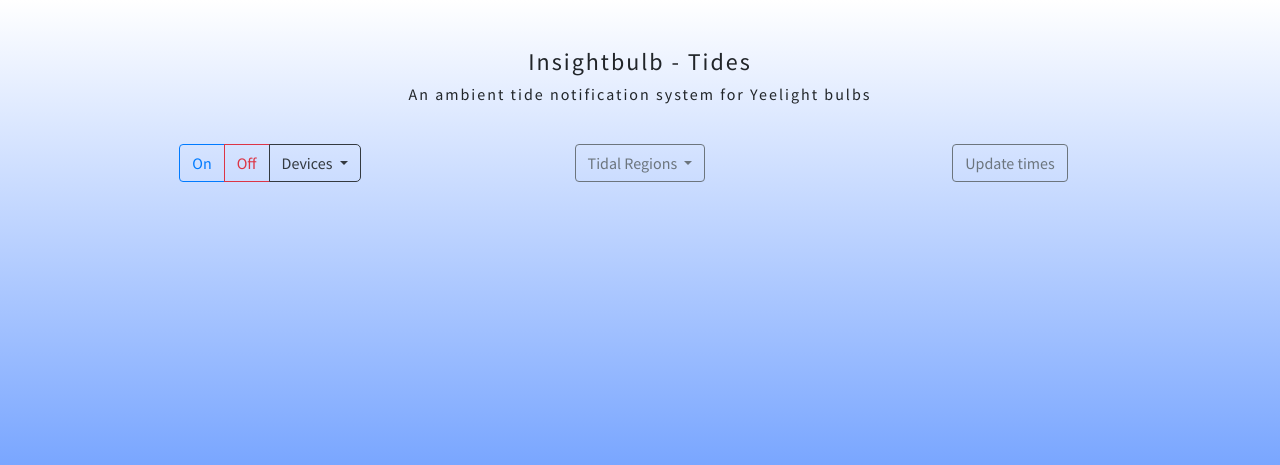
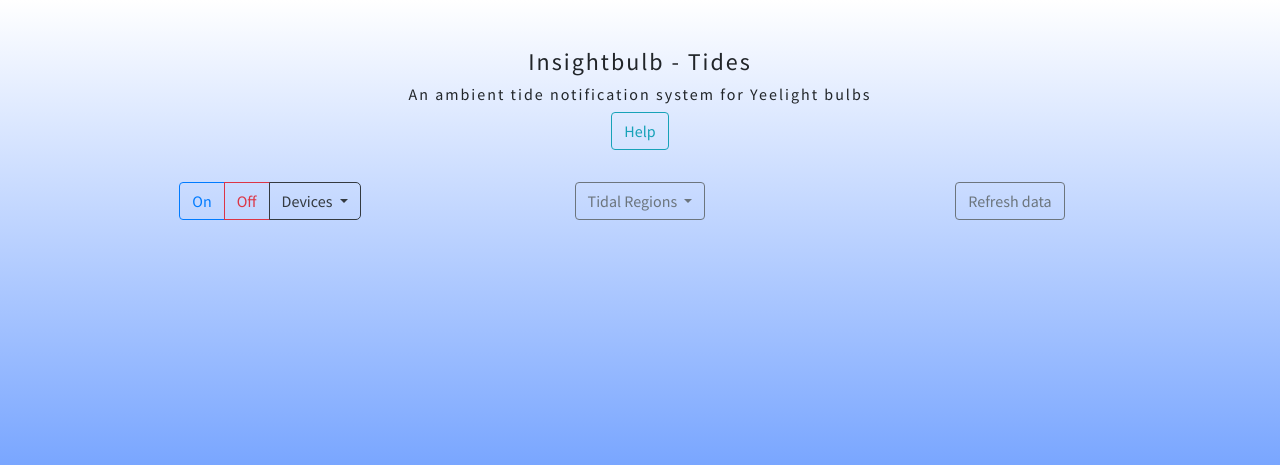
Before and after one commit to insightbulb/insightbulb, a Flask app: page /show-tide-extrema in a window 1280 px wide. Shown: the top 465 px of the page. Run offline with Flask 2, Linux system fonts and the light colour scheme; parts of the project's set-up code (start-up, migrations or seed data) failed here and were passed over; some libraries are stand-ins or nearby versions.

Commit message:
app: General work done throughout the app.

```diff
--- a/app.py
+++ b/app.py
@@ -1,8 +1,9 @@
-from flask import Flask, render_template, request, redirect, url_for
+from flask import Flask, render_template, request
 from yeelight import *
 from tide_scraper import *
 from datetime import datetime
-import time
+from tide_data import split_times_to_datetimes, get_data_points
+
 import httplib2
 import re
 
@@ -10,6 +11,7 @@
 app.config["TEMPLATES_AUTO_RELOAD"] = True
 http = httplib2.Http()
 current_times = list()
+station_name = []
 
 
 @app.route('/', methods=['GET', 'POST'])
@@ -34,23 +36,25 @@
 
     # A tidal station was selected
     if request.method == 'POST':
-        test_val = request.json['test_val']
-        station_url = 'https://tidesandcurrents.noaa.gov/noaatidepredictions.html?id=%s' % test_val
+        station_data = request.json['station_data']
+        station_url = 'https://tidesandcurrents.noaa.gov/noaatidepredictions.html?id=%s' % station_data[0]
         times = get_tide_data(station_url)
         current_times.clear()
         extrema = simple_flow(times)
+        station_name.clear()
+        station_name.append(station_data[1])
+        print("HERE!!", station_data)
         for extreme in extrema:
             current_times.append(extreme)
 
     return render_template('index.html', us_regions=us_regions,
                            local_stations=local_stations, devices=devices,
                            current_weekday=current_weekday, current_date=current_date,
-                           tide_times=current_times)
+                           tide_times=current_times, station_name=station_name)
 
 
 @app.route('/show-tide-extrema')
 def update_tide_times():
-    print("HERE!!", current_times)
     return render_template('index.html', tide_times=current_times)
 
 
@@ -103,12 +107,6 @@
     # Data points are converted to datatime objects
     data_points = get_data_points(current_time, tide_times)
 
-    # Get bulb intensity as a percent.  Bulb gets brighter as it gets closer to next tide time.
-    # Use fake times as a test.  Replace with data_points.
-    test = fake_times()
-    light_intensity = get_light_intensity(test)
-    print(light_intensity)
-
     bulbs = discover_bulbs()
     if len(bulbs) is 0:
         return split_times
@@ -132,65 +130,5 @@
     return split_times
 
 
-def split_times_to_datetimes(split_times):
-    results = []
-    current_time = datetime.today()
-    for tide in split_times:
-        test_time = str(current_time.year) + " " + str(current_time.month) + " " + str(current_time.day) + " " + str(
-            tide[0]) + str(tide[1])
-        date_object = datetime.strptime(test_time, '%Y %m %d %I:%M %p')
-        results.append([date_object, tide[2].split(' ')[0]])
-
-    return results
-
-
-def get_data_points(current_time, tide_times):
-    results = []
-    last_item = None
-    # Compare current time with tide times
-    for tide in tide_times:
-        if tide[0] < current_time:
-            last_item = tide[0]
-        else:
-            prev_time = last_item
-            next_time = tide[0]
-            results.extend([prev_time, current_time, next_time])
-    return results
-
-
-def get_light_intensity(data_points):
-    # Get fraction of tide
-    # light_intensity = time.mktime(data_points[0][0].timetuple())
-    prev_time = data_points[0]
-    current_time = data_points[1]
-    next_time = data_points[2]
-
-    prev_time_seconds = float(time.mktime(prev_time.timetuple()))
-    current_time_seconds = float(time.mktime(current_time.timetuple()))
-    next_time_seconds = float(time.mktime(next_time.timetuple()))
-
-    numerator = (next_time_seconds - prev_time_seconds) / 10
-    denomenator = current_time_seconds - prev_time_seconds
-    light_intensity = (numerator / denomenator) * 100
-
-    return light_intensity
-
-
-def fake_times():
-    conversion_format = '%b %d %Y %I:%M%p'
-
-    prev_date_time = 'Apr 19 2019 3:32PM'
-    prev_date_obj = datetime.strptime(prev_date_time, conversion_format)
-
-    current_date_time = 'Apr 19 2019 5:14PM'
-    current_date_obj = datetime.strptime(current_date_time, conversion_format)
-
-    next_date_time = 'Apr 19 2019 10:05PM'
-    next_date_obj = datetime.strptime(next_date_time, conversion_format)
-
-    test_times = [prev_date_obj, current_date_obj, next_date_obj]
-    return test_times
-
-
 if __name__ == '__main__':
     app.run(debug=True)
--- a/static/styles/styles.css
+++ b/static/styles/styles.css
@@ -24,6 +24,10 @@
     margin-top: 64px;
 }
 
+#tide-graph {
+    margin-top: 32px;
+}
+
 #tide-table {
     max-width: 300px;
     margin-top: 32px;
@@ -42,6 +46,7 @@
     font-size: 1rem;
     letter-spacing: .125rem;
     text-transform: uppercase;
+    padding-bottom: 1rem;
 }
 
 .current_region {
@@ -60,3 +65,11 @@
     font-size: 1rem;
     letter-spacing: .125rem;
 }
+
+#station-loader {
+    display: none;
+}
+
+#station-success {
+    display: none;
+}
--- a/templates/JS/basic_bulb_functions.js
+++ b/templates/JS/frontend.js
@@ -1,3 +1,16 @@
+$(function () {
+    $('#help-modal').on('click', function () {
+        $('#welcome-modal').modal('show');
+    });
+});
+
+
+$(function () {
+    $('#myModal').on('click', function () {
+        $('#welcome-modal').hide();
+    });
+});
+
 // Turn on
 $(function () {
     $('a#turn-on').on('click', function () {
@@ -46,20 +59,30 @@
 $(function () {
     $('.region').on('click', function (e) {
         var name = e.currentTarget;
-        var test_val = name.getAttribute("data-name").replace(/ .*/,'');
+
+        var station_data = [];
+        station_data.push(name.getAttribute("data-name").replace(/ .*/, ''));
+        station_data.push(name.getAttribute("data-name"));
+
         var $region = $('.current_region');
 
         $region.html('');
         $region.append(name.getAttribute("data-name"));
+        $(".graph-title").html(name.getAttribute("data-name"));
 
         $.ajax({
             type: "POST",
             contentType: "application/json;charset=utf-8",
             url: "/",
             traditional: "true",
-            data: JSON.stringify({test_val}),
+            data: JSON.stringify({station_data: station_data}),
             dataType: "json"
         });
+        $('#station-loader').show();
+        setTimeout(function () {
+            $('#station-loader').hide();
+            $('#station-success').show();
+        }, 5000);
     });
 });
 
@@ -86,7 +109,7 @@
 
         // This loop is a little strange as the data we pull from the html is a string
         // What we do then is map all digits from the string into an array
-        // The n and n-1 indices contain the sig-figs of the height, so the final
+        // The n and n-1 indices contain the sig-figs of the height, so the third
         // line of the loop gives our value after a division of 100
         var count = 0;
         var height_points = [];
--- a/templates/index.html
+++ b/templates/index.html
@@ -23,6 +23,10 @@
                 <div class="col">
                     <h1 class="header">Insightbulb - Tides</h1>
                     <h2 class="sub">An ambient tide notification system for Yeelight bulbs</h2>
+                    <button id="help-modal" type="button" class="btn btn-outline-info" data-toggle="modal"
+                            data-target="#exampleModalCenter">
+                        Help
+                    </button>
                 </div>
             </div>
             <div style="margin-top: 32px;" class="row">
@@ -33,7 +37,8 @@
                         <div class="btn-group" role="group">
                             <div class="dropdown">
                                 <button style="border-radius: 0 5px 5px 0;" class="btn btn-outline-dark dropdown-toggle"
-                                        type="button" id="dropdownMenuButton" data-toggle="dropdown" aria-haspopup="true"
+                                        type="button" id="dropdownMenuButton" data-toggle="dropdown"
+                                        aria-haspopup="true"
                                         aria-expanded="false">Devices
                                 </button>
                                 <ul class="dropdown-menu" role="menu">
@@ -69,20 +74,40 @@
                     </div>
                 </div>
                 <div class="col">
-                    <a href="#" id="show-times" class="btn btn-outline-secondary">Update times</a>
+                    <a href="#" id="show-times" class="btn btn-outline-secondary">Refresh data</a>
                 </div>
             </div>
         </div>
         <div id="data-container" class="container text-center">
+            <div class="row">
+                <div class="col"></div>
+                <div class="col">
+                    <div class="d-flex justify-content-center">
+                        <div id="station-loader" class="spinner-border" role="status">
+                            <span class="sr-only">Loading...</span>
+                        </div>
+                    </div>
+                    <div id="station-success" class="alert alert-primary" role="alert">
+                        Ready to refresh!
+                    </div>
+                </div>
+                <div class="col"></div>
+            </div>
             <div class="row data-row">
-                <div class="col graph-container">
+                <div id="tide-graph" class="col graph-container">
                     <canvas id="lineChart"></canvas>
                 </div>
                 <div class="col">
                     <div class="card ">
                         <div class="card-body">
+                            {% if station_name %}
                                 <div class=datetime>{{ current_weekday }} {{ current_date }}</div>
-                            <div class="current_region"></div>
+                            {% endif %}
+                            <div>
+                                {% for name in station_name %}
+                                    {{ name }}
+                                {% endfor %}
+                            </div>
                             <div>{{ tide_data }}</div>
                             <table id="tide-table" class="table">
                                 <tbody>
@@ -99,10 +124,37 @@
             </div>
         </div>
     </div>
+    <div id="welcome-modal" class="modal fade" id="exampleModalCenter" tabindex="-1" role="dialog"
+         aria-labelledby="exampleModalCenterTitle" aria-hidden="true">
+        <div class="modal-dialog modal-dialog-centered" role="document">
+            <div class="modal-content">
+                <div class="modal-header">
+                    <h5 class="modal-title" id="exampleModalLongTitle">Welcome to Insightbulb!</h5>
+                    <button type="button" class="close" data-dismiss="modal" aria-label="Close">
+                        <span aria-hidden="true">&times;</span>
+                    </button>
+                </div>
+                <div class="modal-body">
+                    This application connects to your Yeelight light bulb. You can select a tide station to
+                    see live data, and automatically sync your bulb to notify you of tide changes!
+                    <br>
+                    <br>
+                    To get started: Select a station. Once you see your bulb notify you of the connection,
+                    click 'Refresh data' to see the live data. Your bulbs now set up for ambient notifications!
+                    <br>
+                    <br>
+                    Hope this was insightful!
+                </div>
+                <div class="modal-footer">
+                    <button type="button" class="btn btn-success" data-dismiss="modal">Okay!</button>
+                </div>
+            </div>
+        </div>
+    </div>
 </div>
 {% block javascript %}
     <script type="text/javascript">
-        {% include "JS/basic_bulb_functions.js" %}
+        {% include "JS/frontend.js" %}
     </script>
 {% endblock %}
 </body>
```
Also changed, not shown: tide_data.py (added, +46 -0 lines). Lines whose indentation alone changed are shown as unchanged.
